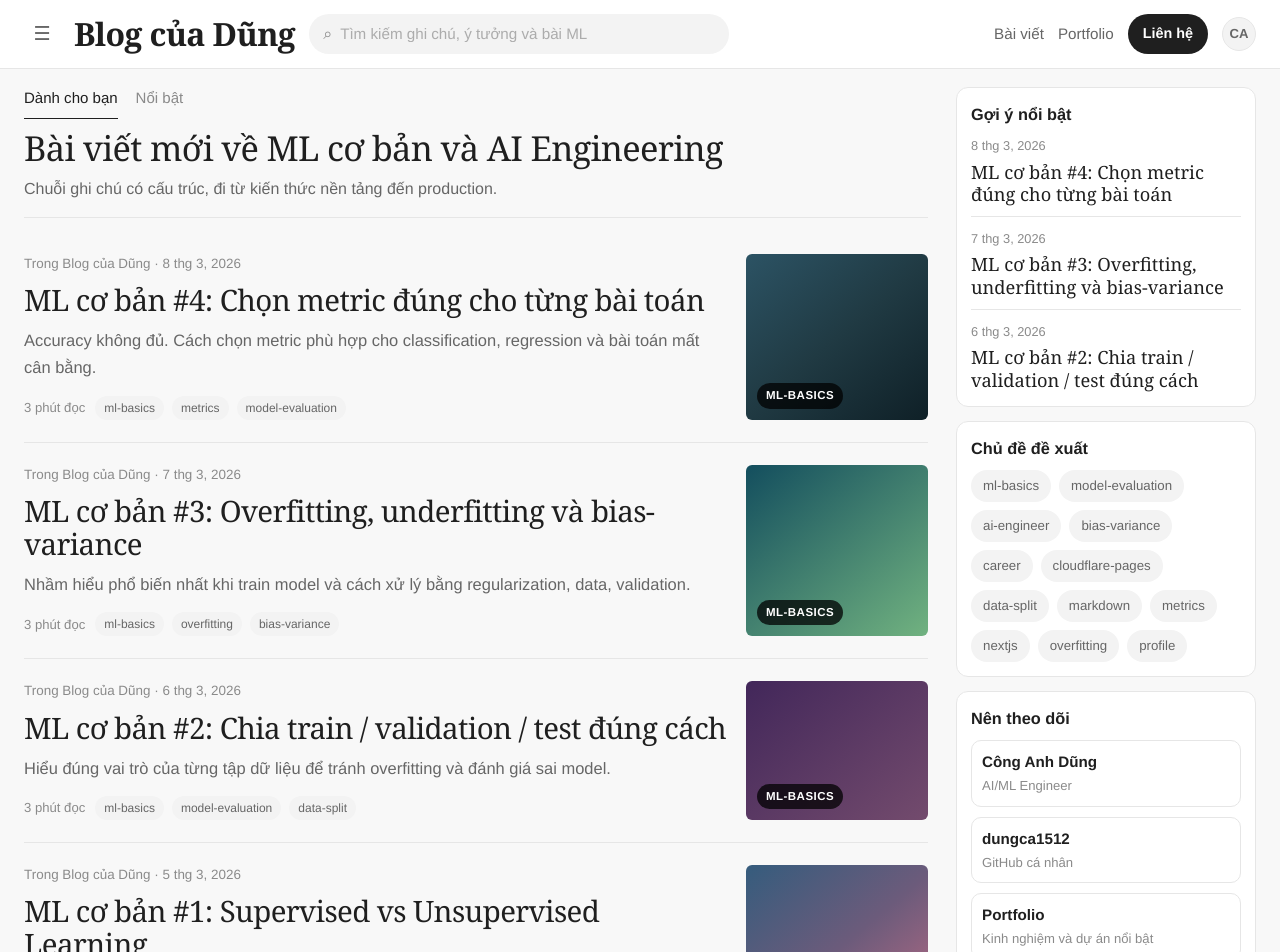
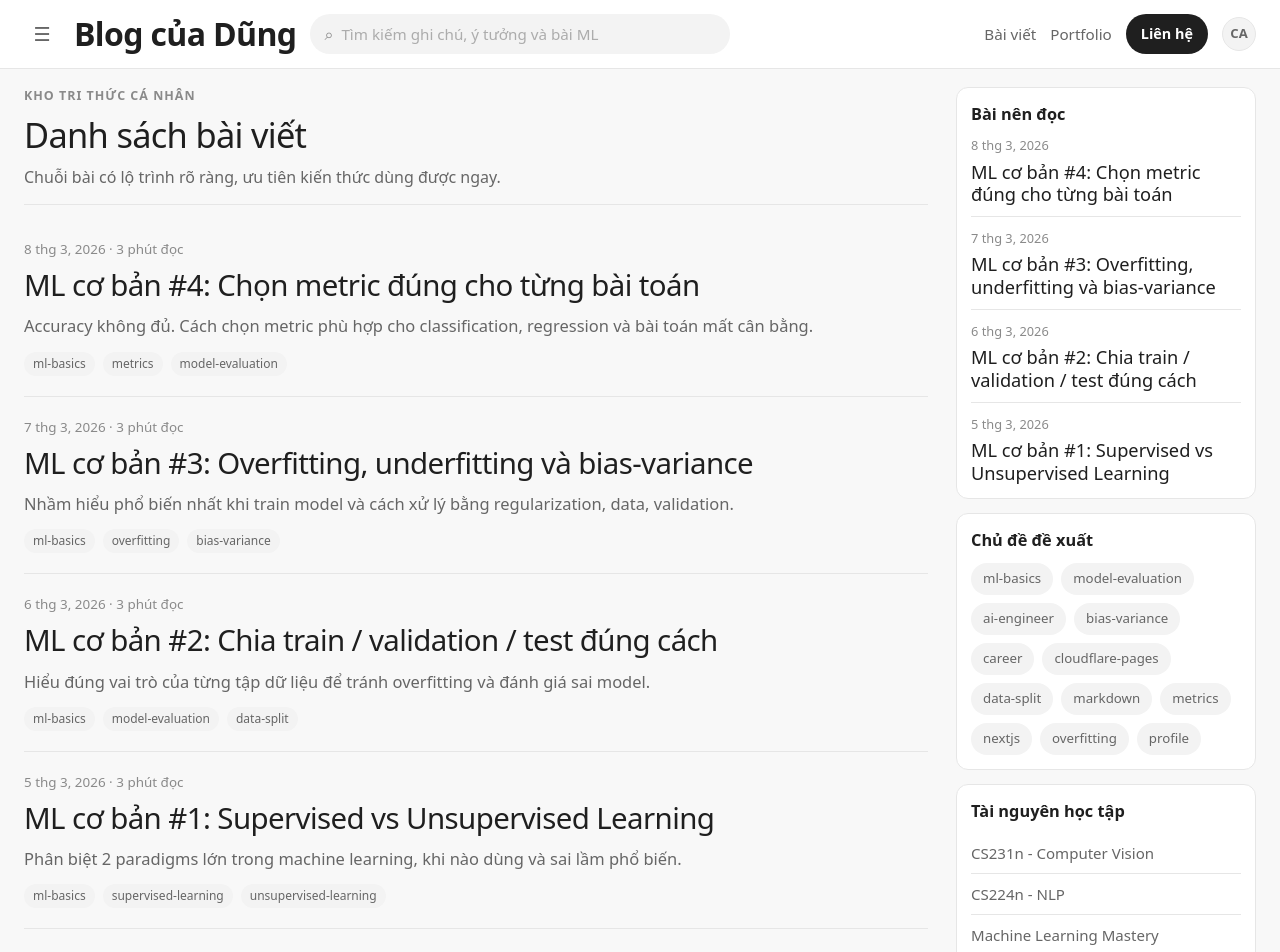
Before and after one commit to dungca1512/dungca-blog, a Next.js app: page /blog in a window 1280 px wide. Shown: the top 952 px of the page. Built offline with nearby package versions, Linux system fonts and the light colour scheme.

Commit message:
feat: elevate blog layout with professional three-column reading UX

```diff
--- a/src/app/blog/[slug]/page.tsx
+++ b/src/app/blog/[slug]/page.tsx
@@ -2,11 +2,17 @@ import type { Metadata } from "next";
 import Link from "next/link";
 import { notFound } from "next/navigation";
 
-import { getPostBySlug, getPostSlugs } from "@/lib/content";
+import { getAllPosts, getPostBySlug, getPostSlugs } from "@/lib/content";
 import { formatDate } from "@/lib/format";
 
 type BlogPostPageProps = {
   params: Promise<{ slug: string }>;
+};
+
+type TocItem = {
+  id: string;
+  text: string;
+  level: 2 | 3;
 };
 
 export const dynamicParams = false;
@@ -39,14 +45,50 @@ export async function generateMetadata({
 
 export default async function BlogPostPage({ params }: BlogPostPageProps) {
   const { slug } = await params;
-  const post = await getPostBySlug(slug);
+  const [post, allPosts] = await Promise.all([getPostBySlug(slug), getAllPosts()]);
 
   if (!post) {
     notFound();
   }
 
+  const latestPosts = allPosts.filter((item) => item.slug !== post.slug).slice(0, 18);
+  const relatedPosts = allPosts
+    .filter((item) => item.slug !== post.slug)
+    .map((item) => {
+      const score = item.tags.filter((tag) => post.tags.includes(tag)).length;
+      return { item, score };
+    })
+    .sort((left, right) => {
+      if (left.score !== right.score) {
+        return right.score - left.score;
+      }
+
+      return Date.parse(right.item.date) - Date.parse(left.item.date);
+    })
+    .slice(0, 4);
+
+  const { htmlWithIds, toc } = buildArticleHtmlAndToc(post.contentHtml);
+
   return (
-    <main className="section-stack reading-main">
+    <main className="article-layout">
+      <aside className="article-rail article-left">
+        <nav className="rail-card rail-menu" aria-label="Bài viết mới">
+          <p className="rail-title">Bài mới</p>
+          {latestPosts.length === 0 ? (
+            <p className="rail-empty">Chưa có bài viết nào.</p>
+          ) : (
+            <ul className="rail-post-list">
+              {latestPosts.map((item) => (
+                <li key={item.slug}>
+                  <Link href={`/blog/${item.slug}`}>{item.title}</Link>
+                </li>
+              ))}
+            </ul>
+          )}
+        </nav>
+      </aside>
+
+      <section className="article-center section-stack">
         <Link className="back-link" href="/blog">
           Quay lại danh sách blog
         </Link>
@@ -66,10 +108,120 @@ export default async function BlogPostPage({ params }: BlogPostPageProps) {
           ) : null}
         </header>
 
+        {toc.length > 0 ? (
+          <nav aria-label="Mục lục bài viết" className="article-toc">
+            <p className="rail-title">Mục lục</p>
+            <ul>
+              {toc.map((entry) => (
+                <li className={`toc-level-${entry.level}`} key={entry.id}>
+                  <a href={`#${entry.id}`}>{entry.text}</a>
+                </li>
+              ))}
+            </ul>
+          </nav>
+        ) : null}
+
         <article
-        className="markdown-content"
-        dangerouslySetInnerHTML={{ __html: post.contentHtml }}
+          className="markdown-content article-content"
+          dangerouslySetInnerHTML={{ __html: htmlWithIds }}
         />
+      </section>
+
+      <aside className="article-rail article-right">
+        <section className="rail-card">
+          <p className="rail-title">Liên quan</p>
+          {relatedPosts.length === 0 ? (
+            <p className="rail-empty">Chưa có bài liên quan.</p>
+          ) : (
+            <div className="pick-list">
+              {relatedPosts.map(({ item }) => (
+                <article className="pick-item" key={item.slug}>
+                  <p className="pick-meta">{formatDate(item.date)}</p>
+                  <h3>
+                    <Link href={`/blog/${item.slug}`}>{item.title}</Link>
+                  </h3>
+                </article>
+              ))}
+            </div>
+          )}
+        </section>
+
+        <section className="rail-card">
+          <p className="rail-title">Liên kết nhanh</p>
+          <ul className="rail-link-list">
+            <li>
+              <Link href="/blog">Tất cả bài viết</Link>
+            </li>
+            <li>
+              <Link href="/projects">AI Demos</Link>
+            </li>
+            <li>
+              <a href="https://dungca1512.github.io/" rel="noreferrer" target="_blank">
+                Portfolio
+              </a>
+            </li>
+            <li>
+              <a href="https://github.com/dungca1512" rel="noreferrer" target="_blank">
+                GitHub
+              </a>
+            </li>
+          </ul>
+        </section>
+      </aside>
     </main>
   );
 }
+
+function buildArticleHtmlAndToc(contentHtml: string): {
+  htmlWithIds: string;
+  toc: TocItem[];
+} {
+  const toc: TocItem[] = [];
+  const used = new Map<string, number>();
+
+  const htmlWithIds = contentHtml.replace(
+    /<h([2-3])>([\s\S]*?)<\/h\1>/g,
+    (headingSource, levelValue, titleHtml) => {
+      const level = Number(levelValue) as 2 | 3;
+      const text = stripHtml(titleHtml).trim();
+      if (!text) {
+        return headingSource;
+      }
+
+      const baseId = toSlug(text) || `muc-${toc.length + 1}`;
+      const count = (used.get(baseId) ?? 0) + 1;
+      used.set(baseId, count);
+      const id = count === 1 ? baseId : `${baseId}-${count}`;
+
+      toc.push({ id, text, level });
+
+      return `<h${level} id="${id}" class="article-heading">${titleHtml}</h${level}>`;
+    },
+  );
+
+  return {
+    htmlWithIds,
+    toc,
+  };
+}
+
+function stripHtml(value: string): string {
+  return value
+    .replace(/<[^>]+>/g, "")
+    .replace(/&nbsp;/g, " ")
+    .replace(/&amp;/g, "&")
+    .replace(/&quot;/g, '"')
+    .replace(/&#39;/g, "'")
+    .replace(/\s+/g, " ");
+}
+
+function toSlug(value: string): string {
+  return value
+    .toLowerCase()
+    .normalize("NFD")
+    .replace(/[\u0300-\u036f]/g, "")
+    .replace(/[^a-z0-9\s-]/g, "")
+    .trim()
+    .replace(/\s+/g, "-")
+    .replace(/-+/g, "-");
+}
--- a/src/app/globals.css
+++ b/src/app/globals.css
@@ -10,9 +10,9 @@
   --text-muted: #8a8a8a;
   --accent: #1a8917;
   --accent-dark: #156d12;
-  --font-ui: "Sohne", "Helvetica Neue", Helvetica, Arial, sans-serif;
-  --font-display: "Noe Display", "Iowan Old Style", Georgia, "Times New Roman", serif;
-  --font-prose: "Charter", "Iowan Old Style", Georgia, serif;
+  --font-ui: var(--font-ui-family), "Segoe UI", Roboto, Helvetica, Arial, sans-serif;
+  --font-display: var(--font-serif-family), Georgia, "Times New Roman", serif;
+  --font-prose: var(--font-serif-family), Georgia, serif;
 }
 
 @media (prefers-color-scheme: dark) {
@@ -201,6 +201,15 @@ a {
   padding-bottom: 14px;
 }
 
+.feed-kicker {
+  color: var(--text-muted);
+  font-size: 0.78rem;
+  font-weight: 600;
+  letter-spacing: 0.08em;
+  margin: 0;
+  text-transform: uppercase;
+}
+
 .feed-tabs {
   display: flex;
   gap: 18px;
@@ -297,10 +306,8 @@ a {
 
 .story-card {
   border-bottom: 1px solid var(--border);
-  display: grid;
-  gap: 18px;
-  grid-template-columns: minmax(0, 1fr) 182px;
-  padding: 22px 0;
+  display: block;
+  padding: 20px 0;
 }
 
 .story-main {
@@ -339,7 +346,7 @@ a {
   flex-wrap: wrap;
   font-size: 0.82rem;
   gap: 10px;
-  margin-top: 14px;
+  margin-top: 12px;
 }
 
 .story-tags {
@@ -544,6 +551,30 @@ a {
   border-color: var(--accent);
 }
 
+.rail-link-list {
+  list-style: none;
+  margin: 0;
+  padding: 0;
+}
+
+.rail-link-list li {
+  border-bottom: 1px solid var(--border);
+  padding: 8px 0;
+}
+
+.rail-link-list li:last-child {
+  border-bottom: 0;
+}
+
+.rail-link-list a {
+  color: var(--text-soft);
+  font-size: 0.94rem;
+}
+
+.rail-link-list a:hover {
+  color: var(--accent-dark);
+}
+
 .section-stack {
   display: grid;
   gap: 22px;
@@ -702,6 +733,71 @@ a {
   font-size: clamp(2.5rem, 6vw, 4.1rem);
 }
 
+.article-layout {
+  align-items: start;
+  display: grid;
+  gap: 28px;
+  grid-template-columns: 250px minmax(0, 1fr) 300px;
+}
+
+.article-rail {
+  display: grid;
+  gap: 14px;
+  position: sticky;
+  top: 82px;
+}
+
+.article-center {
+  margin: 0 auto;
+  max-width: 760px;
+  min-width: 0;
+  width: 100%;
+}
+
+.article-toc {
+  background: var(--surface);
+  border: 1px solid var(--border);
+  border-radius: 12px;
+  display: grid;
+  gap: 8px;
+  padding: 14px;
+}
+
+.article-toc ul {
+  list-style: none;
+  margin: 0;
+  padding: 0;
+}
+
+.article-toc li {
+  padding: 4px 0;
+}
+
+.article-toc a {
+  color: var(--text-soft);
+  font-size: 0.93rem;
+  line-height: 1.4;
+}
+
+.article-toc a:hover {
+  color: var(--accent-dark);
+}
+
+.article-toc .toc-level-3 {
+  margin-left: 14px;
+}
+
+.article-heading {
+  scroll-margin-top: 92px;
+}
+
+.article-content {
+  background: transparent;
+  border: 0;
+  border-radius: 0;
+  padding: 0;
+}
+
 .markdown-content {
   background: var(--surface);
   border: 1px solid var(--border);
@@ -839,6 +935,14 @@ a {
   .feed-left {
     display: none;
   }
+
+  .article-layout {
+    grid-template-columns: minmax(0, 1fr) 300px;
+  }
+
+  .article-left {
+    display: none;
+  }
 }
 
 @media (max-width: 980px) {
@@ -875,13 +979,19 @@ a {
   }
 
   .story-card {
-    gap: 14px;
-    grid-template-columns: minmax(0, 1fr) 145px;
     padding: 18px 0;
   }
 
   .story-title {
     font-size: clamp(1.28rem, 3.2vw, 1.72rem);
+  }
+
+  .article-layout {
+    grid-template-columns: minmax(0, 1fr);
+  }
+
+  .article-right {
+    display: none;
   }
 
   .markdown-content {
--- a/src/app/layout.tsx
+++ b/src/app/layout.tsx
@@ -1,7 +1,20 @@
 import type { Metadata } from "next";
+import { Noto_Sans, Noto_Serif } from "next/font/google";
 import Link from "next/link";
 
 import "./globals.css";
+
+const fontUi = Noto_Sans({
+  subsets: ["latin", "vietnamese"],
+  variable: "--font-ui-family",
+  display: "swap",
+});
+
+const fontSerif = Noto_Serif({
+  subsets: ["latin", "vietnamese"],
+  variable: "--font-serif-family",
+  display: "swap",
+});
 
 export const metadata: Metadata = {
   title: {
@@ -19,7 +32,7 @@ export default function RootLayout({
 }>) {
   return (
     <html lang="vi">
-      <body>
+      <body className={`${fontUi.variable} ${fontSerif.variable}`}>
         <header className="topbar">
           <div className="topbar-inner">
             <div className="topbar-left">
--- a/src/components/blog-feed.tsx
+++ b/src/components/blog-feed.tsx
@@ -56,42 +56,58 @@ type LeftMenuItem = {
 const LEFT_MENU: LeftMenuItem[] = [
   { label: "Trang chủ", href: "/" },
   { label: "Blog", href: "/blog" },
+  { label: "AI Demos", href: "/projects" },
   { label: "Portfolio", href: "https://dungca1512.github.io/", external: true },
   { label: "GitHub", href: "https://github.com/dungca1512", external: true },
 ];
 
-const WHO_TO_FOLLOW = [
+const STUDY_LINKS = [
   {
-    name: "Công Anh Dũng",
-    role: "AI/ML Engineer",
-    href: "https://www.linkedin.com/in/dungca/",
+    label: "CS231n - Computer Vision",
+    href: "https://cs231n.stanford.edu/",
   },
   {
-    name: "dungca1512",
-    role: "GitHub cá nhân",
+    label: "CS224n - NLP",
+    href: "https://web.stanford.edu/class/cs224n/",
+  },
+  {
+    label: "Machine Learning Mastery",
+    href: "https://machinelearningmastery.com/",
+  },
+] as const;
+
+const CONNECT_LINKS = [
+  {
+    name: "Portfolio cá nhân",
+    role: "Dự án, kinh nghiệm, hành trình nghề nghiệp",
+    href: "https://dungca1512.github.io/",
+  },
+  {
+    name: "GitHub dungca1512",
+    role: "Mã nguồn và demo AI",
     href: "https://github.com/dungca1512",
   },
   {
-    name: "Portfolio",
-    role: "Kinh nghiệm và dự án nổi bật",
-    href: "https://dungca1512.github.io/",
+    name: "LinkedIn",
+    role: "Kết nối chuyên môn",
+    href: "https://www.linkedin.com/in/dungca/",
   },
 ] as const;
 
 export function BlogFeed({ mode, posts }: BlogFeedProps) {
-  const highlightPosts = posts.slice(0, 3);
+  const highlightPosts = posts.slice(0, 4);
   const latestPosts = posts.slice(0, 12);
   const topics = collectTopics(posts);
 
   const title =
     mode === "home"
-      ? "Dành cho bạn"
-      : "Bài viết mới về ML cơ bản và AI Engineering";
+      ? "Blog của Dũng"
+      : "Danh sách bài viết";
 
   const subtitle =
     mode === "home"
-      ? "Luồng bài viết thực chiến của Dũng: từ nền tảng machine learning đến triển khai hệ thống AI."
-      : "Chuỗi ghi chú có cấu trúc, đi từ kiến thức nền tảng đến production.";
+      ? "Nơi tổng hợp ghi chú học máy, AI engineering và kinh nghiệm triển khai thực tế."
+      : "Chuỗi bài có lộ trình rõ ràng, ưu tiên kiến thức dùng được ngay.";
 
   return (
     <main className="feed-layout">
@@ -142,22 +158,18 @@ export function BlogFeed({ mode, posts }: BlogFeedProps) {
 
       <section className="feed-center">
         <header className="feed-head">
-          <div className="feed-tabs" aria-hidden>
-            <span className="feed-tab feed-tab-active">Dành cho bạn</span>
-            <span className="feed-tab">Nổi bật</span>
-          </div>
+          <p className="feed-kicker">Kho tri thức cá nhân</p>
           <h1 className="feed-title">{title}</h1>
           <p className="feed-subtitle">{subtitle}</p>
         </header>
 
         {mode === "home" ? (
           <article className="story-feature">
-            <p className="story-feature-meta">Chào mừng đến blog của mình</p>
-            <h2>Ghi chú Machine Learning và AI Engineering để áp dụng ngay</h2>
+            <p className="story-feature-meta">Giới thiệu nhanh</p>
+            <h2>Đơn giản, có cấu trúc, tập trung vào khả năng áp dụng thực tế</h2>
             <p>
-              Đây là nơi mình tổng hợp kiến thức từ ML cơ bản đến các bài học
-              triển khai hệ thống AI thực tế. Toàn bộ trang này ưu tiên bài
-              viết blog để bạn đọc nhanh và học theo lộ trình rõ ràng.
+              Mình viết theo format dễ đọc: vấn đề, ví dụ, checklist và bước
+              triển khai. Mục tiêu là học nhanh, làm thật, đo được kết quả.
             </p>
             <div className="story-feature-actions">
               <Link className="story-link-pill" href="/blog">
@@ -181,16 +193,17 @@ export function BlogFeed({ mode, posts }: BlogFeedProps) {
           </p>
         ) : (
           <div className="story-list">
-            {posts.map((post, index) => (
+            {posts.map((post) => (
               <article className="story-card" key={post.slug}>
                 <div className="story-main">
-                  <p className="story-meta">Trong Blog của Dũng · {formatDate(post.date)}</p>
+                  <p className="story-meta">
+                    {formatDate(post.date)} · {estimateReadTime(post)}
+                  </p>
                   <h2 className="story-title">
                     <Link href={`/blog/${post.slug}`}>{post.title}</Link>
                   </h2>
                   <p className="story-summary">{post.summary}</p>
                   <div className="story-footer">
-                    <span>{estimateReadTime(post)}</span>
                     {post.tags.length > 0 ? (
                       <div className="story-tags">
                         {post.tags.slice(0, 3).map((tag) => (
@@ -202,10 +215,6 @@ export function BlogFeed({ mode, posts }: BlogFeedProps) {
                     ) : null}
                   </div>
                 </div>
-
-                <Link className={`story-thumb thumb-${index % 6}`} href={`/blog/${post.slug}`}>
-                  <span>{(post.tags[0] ?? "ml").slice(0, 12)}</span>
-                </Link>
               </article>
             ))}
           </div>
@@ -214,7 +223,7 @@ export function BlogFeed({ mode, posts }: BlogFeedProps) {
 
       <aside className="feed-right">
         <section className="rail-card">
-          <p className="rail-title">Gợi ý nổi bật</p>
+          <p className="rail-title">Bài nên đọc</p>
           {highlightPosts.length === 0 ? (
             <p className="rail-empty">Chưa có gợi ý.</p>
           ) : (
@@ -247,9 +256,22 @@ export function BlogFeed({ mode, posts }: BlogFeedProps) {
         </section>
 
         <section className="rail-card">
-          <p className="rail-title">Nên theo dõi</p>
+          <p className="rail-title">Tài nguyên học tập</p>
+          <ul className="rail-link-list">
+            {STUDY_LINKS.map((item) => (
+              <li key={item.href}>
+                <a href={item.href} rel="noreferrer" target="_blank">
+                  {item.label}
+                </a>
+              </li>
+            ))}
+          </ul>
+        </section>
+
+        <section className="rail-card">
+          <p className="rail-title">Kết nối</p>
           <div className="follow-list">
-            {WHO_TO_FOLLOW.map((item) => (
+            {CONNECT_LINKS.map((item) => (
               <a href={item.href} key={item.href} rel="noreferrer" target="_blank">
                 <strong>{item.name}</strong>
                 <span>{item.role}</span>
```
Lines whose indentation alone changed are shown as unchanged.
